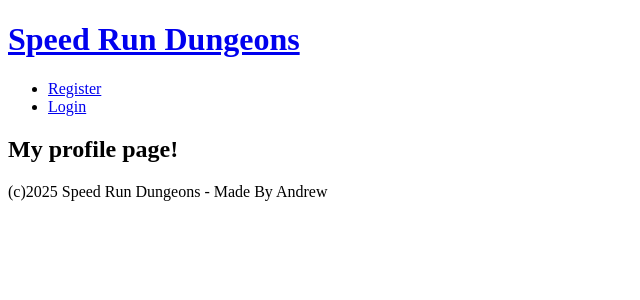
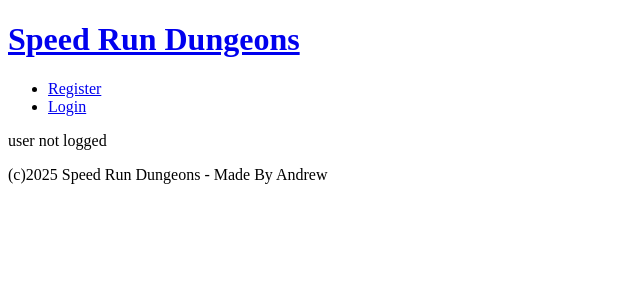
Before and after one commit to andriusmw/MMORanking-Front, a React (Create React App) app: page /profile in a window 1280 px wide. Shown: the top 300 px of the page, without its empty margins (0-640 px from the left). Built offline with nearby package versions, Linux system fonts and the light colour scheme.

Commit message:
showing user data when logged, when no logged no crash

```diff
--- a/src/App.js
+++ b/src/App.js
@@ -8,7 +8,7 @@ import { RegisterPage } from "./pages/RegisterPage";
 import { LoginPage } from "./pages/LoginPage";
 import { RecordPage } from "./pages/RecordPage";
 import { NotFoundPage } from "./pages/NotFoundPage";
-import { ProfilePage } from "./pages/ProfilePage";
+import { ProfilePage } from "./pages/MyProfilePage";
 
 function App() {
   return (
--- /dev/null
+++ b/src/pages/MyProfilePage.js
@@ -0,0 +1,33 @@
+import { ErrorMessage } from "../components/ErrorMessage";
+import { useContext } from "react";
+import { AuthContext } from "../context/AuthContext";
+import { Link } from "react-router-dom";
+
+export const ProfilePage = () => {
+     const {token, user, logout} = useContext(AuthContext);
+
+
+  return <section>
+
+    {user ? (
+        <>
+        <h2>My profile page!</h2>
+
+        <p>Avatar: {user?.user?.avatar}</p>
+        <p>Name:{user?.user?.name} </p>
+        <p>Email: {user?.user?.email}</p>
+        <p>Password: Hidden </p> <Link to={'/changepass'}>Do you wish to change it?</Link>
+        <p>Role: {user?.user?.role}</p>
+        <p>Biography:{user?.user?.bio}</p>
+        <p>Region:{user?.user?.region}</p>
+        <p>BattleTag:{user?.user?.battle_tag}</p>
+        <p>Warcraft Logs Username:{user?.user?.wl_username}</p>
+        </>
+
+    ) : (
+        <p>user not logged</p>
+    )}
+
+
+    </section>
+}
--- a/src/pages/ProfilePage.js
+++ /dev/null
@@ -1,13 +0,0 @@
-import { ErrorMessage } from "../components/ErrorMessage";
-
-
-export const ProfilePage = () => {
-
-
-
-  return <section>
-        <h2>My profile page!</h2>
-
-
-    </section>
-}
```
